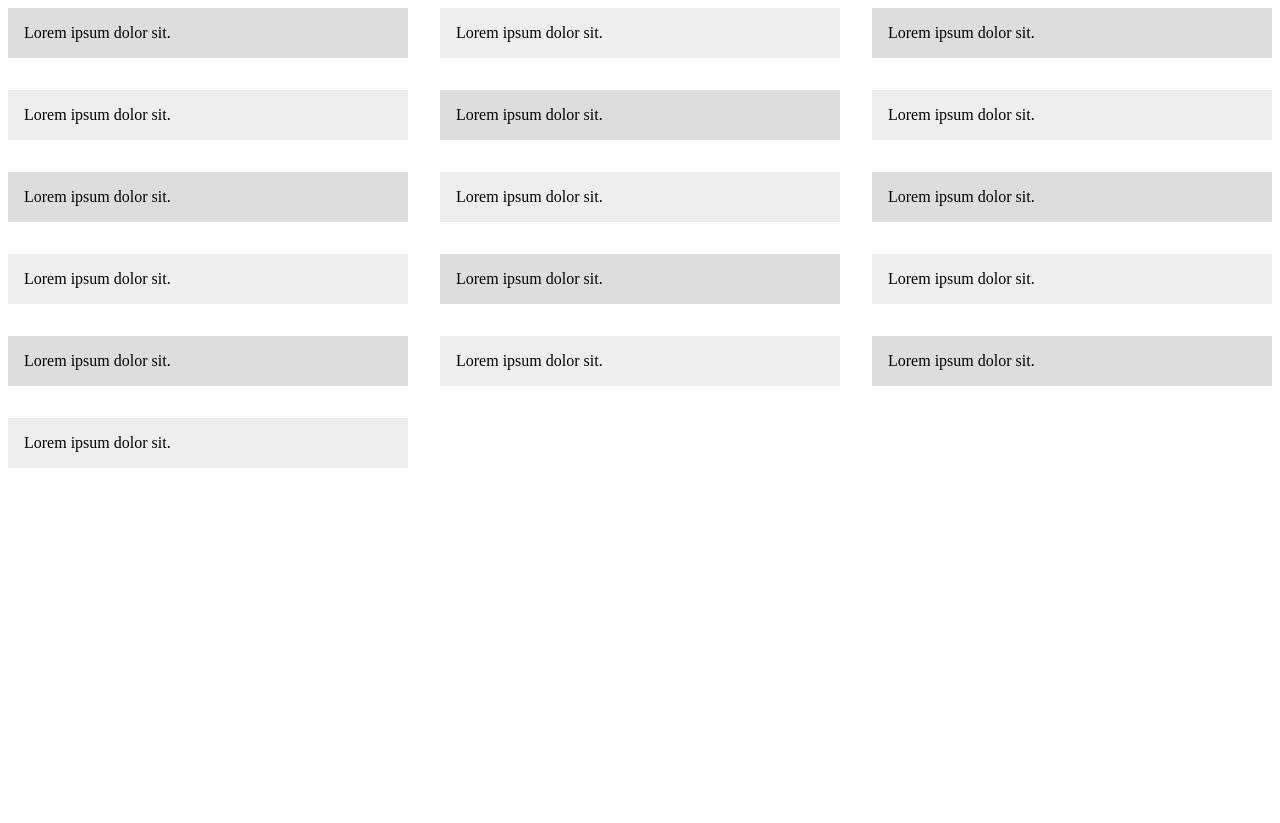
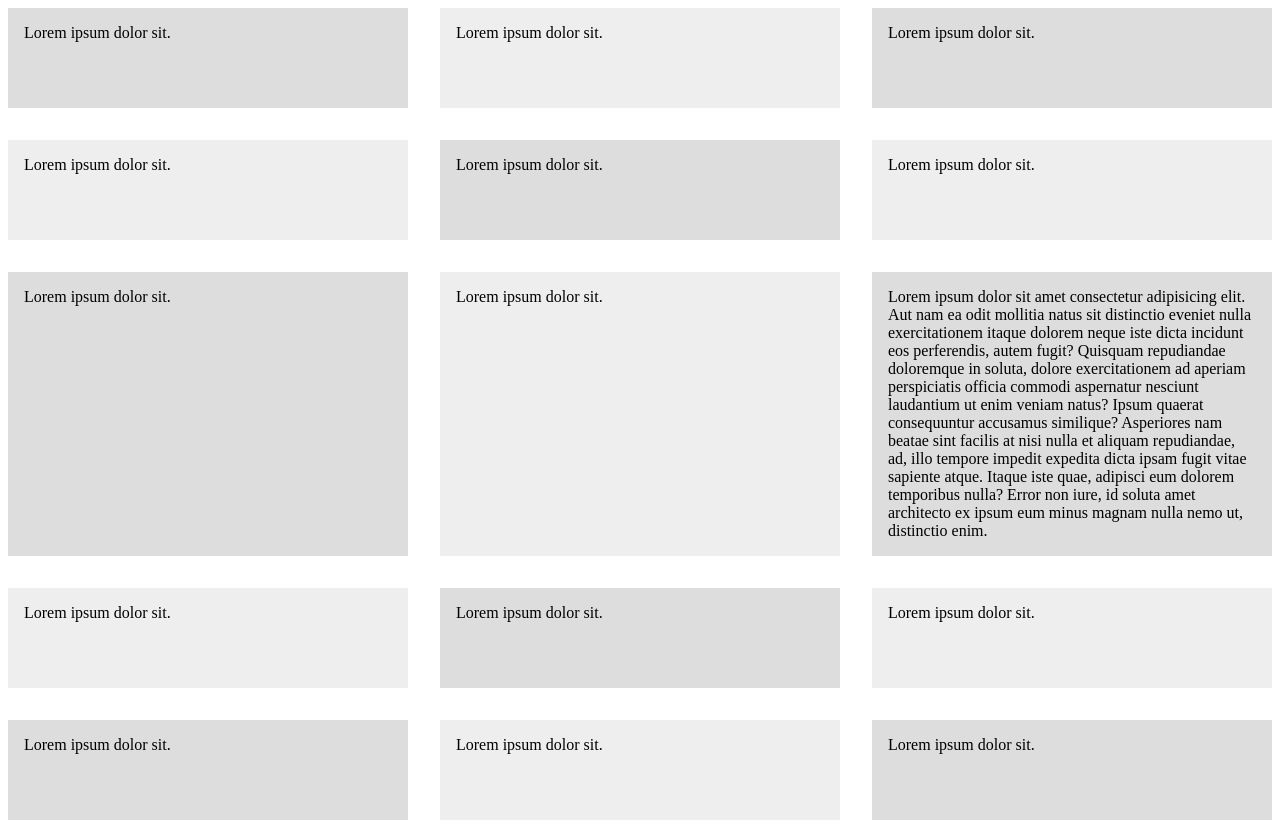
Before and after one commit to HarshaMurupudi/css-grid-playground, a plain HTML site: page index2.html in a window 1280 px wide. Shown: the top 823 px of the page. Before the commit the page ends 800 px from the top, so only its background shows below. Drawn offline with Linux system fonts and the light colour scheme.

Commit message:
ADD: Row height prop

```diff
--- a/index2.html
+++ b/index2.html
@@ -10,6 +10,8 @@
       /* grid-template-columns: repeat(3, 1fr); */
       grid-template-columns: repeat(3, 1fr);
       gap: 2em;
+      /* grid-auto-rows: 100px; */
+      grid-auto-rows: minmax(100px, auto);
     }
 
     .wrapper>div {
@@ -33,7 +35,13 @@
     <div>Lorem ipsum dolor sit.</div>
     <div>Lorem ipsum dolor sit.</div>
     <div>Lorem ipsum dolor sit.</div>
-    <div>Lorem ipsum dolor sit.</div>
+    <div>Lorem ipsum dolor sit amet consectetur adipisicing elit. Aut nam ea odit mollitia natus sit distinctio eveniet
+      nulla exercitationem itaque dolorem neque iste dicta incidunt eos perferendis, autem fugit? Quisquam repudiandae
+      doloremque in soluta, dolore exercitationem ad aperiam perspiciatis officia commodi aspernatur nesciunt laudantium
+      ut enim veniam natus? Ipsum quaerat consequuntur accusamus similique? Asperiores nam beatae sint facilis at nisi
+      nulla et aliquam repudiandae, ad, illo tempore impedit expedita dicta ipsam fugit vitae sapiente atque. Itaque
+      iste quae, adipisci eum dolorem temporibus nulla? Error non iure, id soluta amet architecto ex ipsum eum minus
+      magnam nulla nemo ut, distinctio enim.</div>
     <div>Lorem ipsum dolor sit.</div>
     <div>Lorem ipsum dolor sit.</div>
     <div>Lorem ipsum dolor sit.</div>
```
